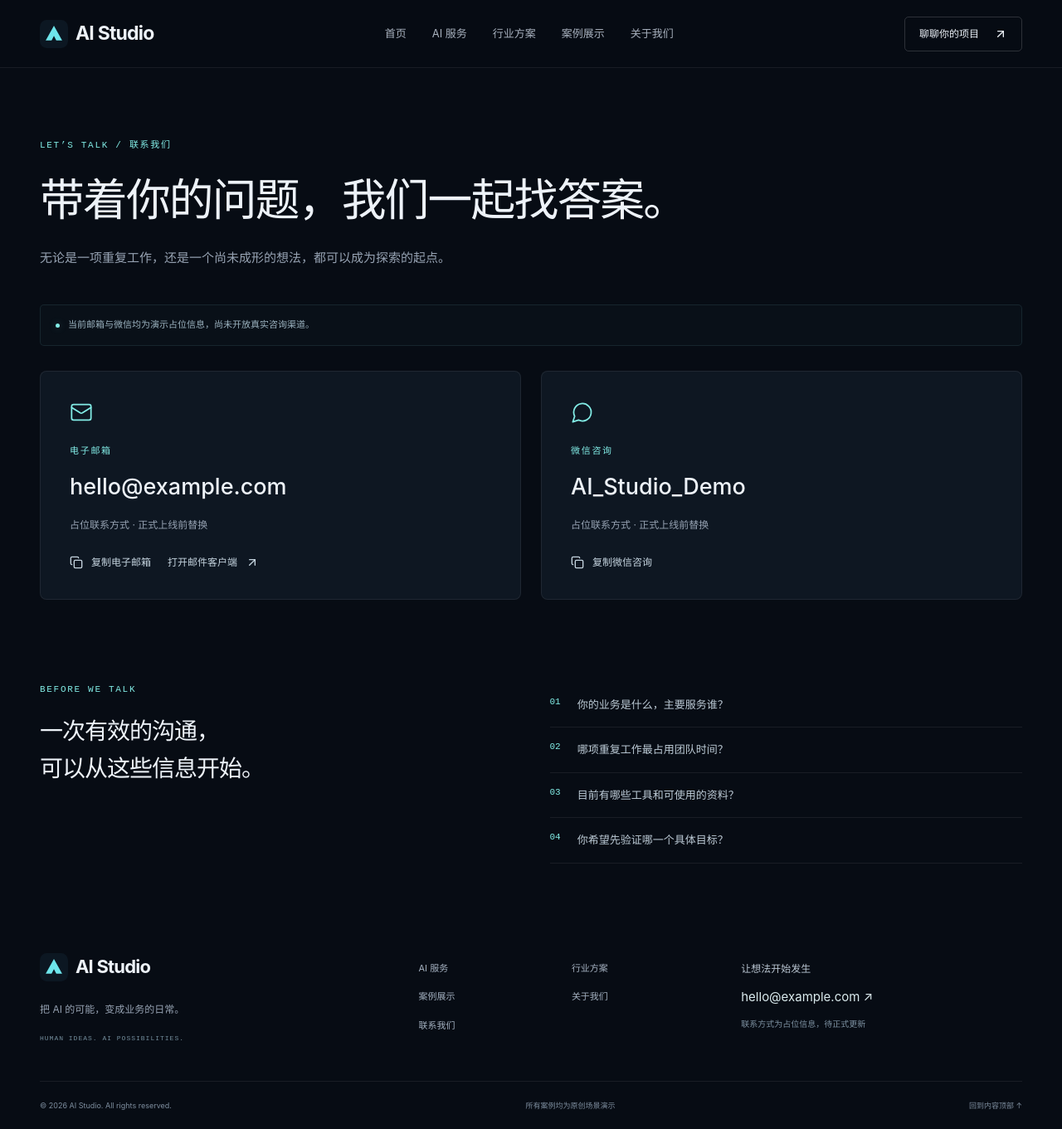
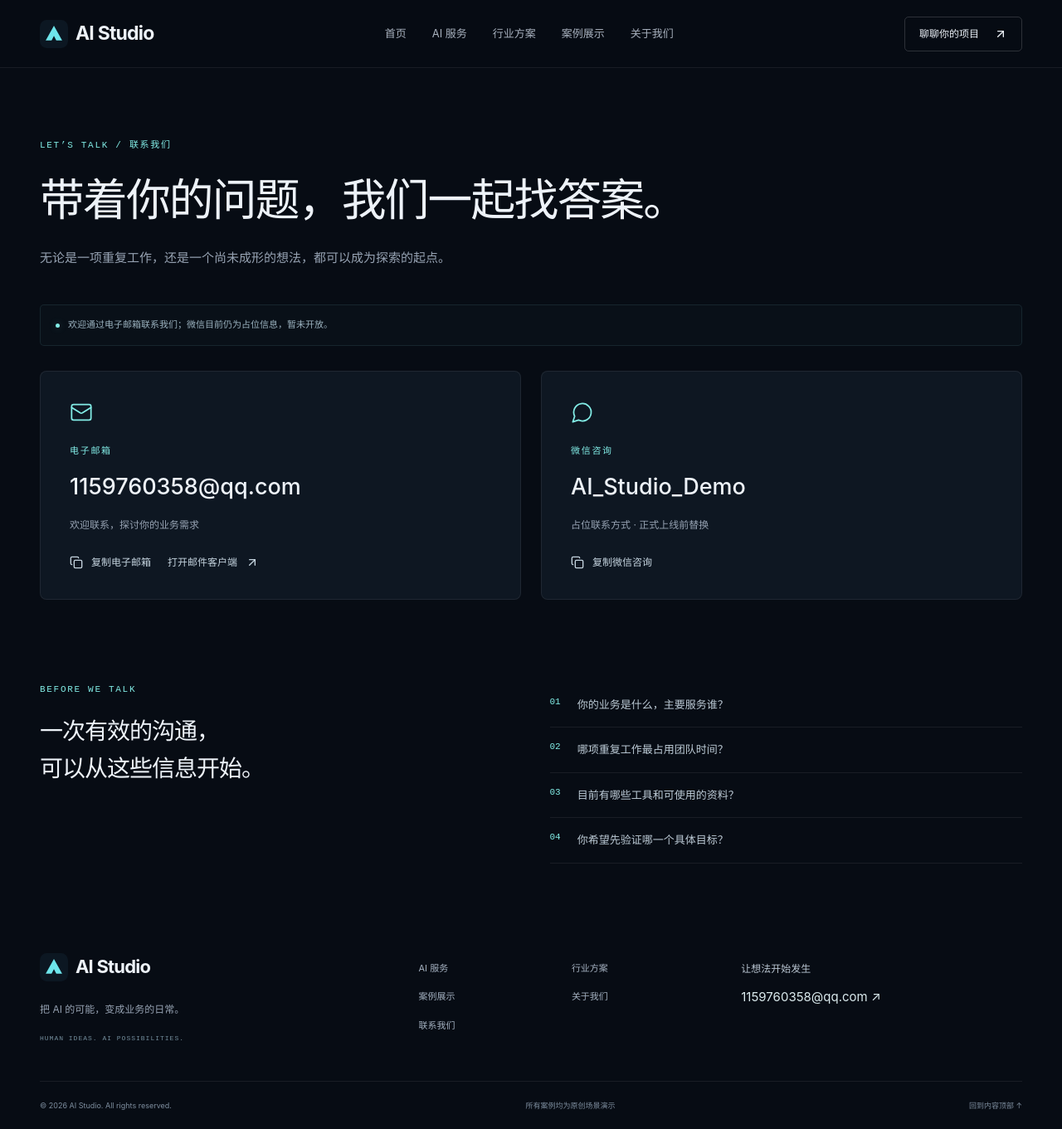
Before and after one commit to Joe2bot/ai-studio-website, a React (Vite) app: page /contact in a window 1280 px wide. Shown: the whole page at 83% size. Built offline with nearby package versions, Linux system fonts and the light colour scheme.

Commit message:
Update contact email and distinguish WeChat placeholder

```diff
--- a/src/components/layout/Footer.tsx
+++ b/src/components/layout/Footer.tsx
@@ -21,9 +21,7 @@ export function Footer() {
         <div className="footer-contact">
           <span>让想法开始发生</span>
           <a href={`mailto:${site.email}`}>{site.email} ↗</a>
-          {site.contactPlaceholder && (
-            <small>联系方式为占位信息，待正式更新</small>
-          )}
+          {site.emailPlaceholder && <small>邮箱为占位信息，待正式更新</small>}
         </div>
       </div>
       <div className="footer-bottom">
--- a/src/data/content.ts
+++ b/src/data/content.ts
@@ -70,7 +70,7 @@ export const content = {
     title: "带着你的问题，我们一起找答案。",
     description:
       "无论是一项重复工作，还是一个尚未成形的想法，都可以成为探索的起点。",
-    notice: "当前邮箱与微信均为演示占位信息，尚未开放真实咨询渠道。",
+    notice: "欢迎通过电子邮箱联系我们；微信目前仍为占位信息，暂未开放。",
     questions: [
       "你的业务是什么，主要服务谁？",
       "哪项重复工作最占用团队时间？",
--- a/src/data/site.ts
+++ b/src/data/site.ts
@@ -2,9 +2,10 @@ export const site = {
   name: "AI Studio",
   logo: `${import.meta.env.BASE_URL}favicon.svg`,
   tagline: "把 AI 的可能，变成业务的日常。",
-  email: "hello@example.com",
+  email: "1159760358@qq.com",
   wechat: "AI_Studio_Demo",
-  contactPlaceholder: true,
+  emailPlaceholder: false,
+  wechatPlaceholder: true,
   icp: "",
   seo: {
     title: "AI Studio · 让 AI 真正走进你的业务",
--- a/src/pages/ContactPage.tsx
+++ b/src/pages/ContactPage.tsx
@@ -5,12 +5,10 @@ import { site } from "../data/site";
 import { PageIntro } from "../components/ui/Shared";
 export function ContactPage() {
   const [status, setStatus] = useState("");
-  async function copy(value: string, label: string) {
+  async function copy(value: string, label: string, placeholder: boolean) {
     try {
       await navigator.clipboard.writeText(value);
-      setStatus(
-        `${label}已复制。${site.contactPlaceholder ? "当前为占位信息。" : ""}`,
-      );
+      setStatus(`${label}已复制。${placeholder ? "当前为占位信息。" : ""}`);
     } catch {
       setStatus(`无法自动复制，请手动选择并复制${label}：${value}`);
     }
@@ -18,7 +16,7 @@ export function ContactPage() {
   return (
     <div className="container contact-page">
       <PageIntro {...content.contact} />
-      {site.contactPlaceholder && (
+      {site.wechatPlaceholder && (
         <div className="notice">
           <span className="status-dot" />
           {content.contact.notice}
@@ -26,22 +24,32 @@ export function ContactPage() {
       )}
       <div className="contact-grid">
         {[
-          { label: "电子邮箱", value: site.email, icon: Mail },
-          { label: "微信咨询", value: site.wechat, icon: MessageCircle },
+          {
+            label: "电子邮箱",
+            value: site.email,
+            icon: Mail,
+            placeholder: site.emailPlaceholder,
+          },
+          {
+            label: "微信咨询",
+            value: site.wechat,
+            icon: MessageCircle,
+            placeholder: site.wechatPlaceholder,
+          },
         ].map((c) => (
           <article className="contact-card" key={c.label}>
             <c.icon size={28} strokeWidth={1.5} />
             <span className="eyebrow">{c.label}</span>
             <h2>{c.value}</h2>
             <p>
-              {site.contactPlaceholder
+              {c.placeholder
                 ? "占位联系方式 · 正式上线前替换"
                 : "欢迎联系，探讨你的业务需求"}
             </p>
             <div className="flex flex-wrap gap-5">
               <button
                 className="text-link"
-                onClick={() => copy(c.value, c.label)}
+                onClick={() => copy(c.value, c.label, c.placeholder)}
               >
                 <Copy size={16} />
                 复制{c.label}
```
Also changed, not shown: 2 other files (tests, documents, lock files or other folders).
